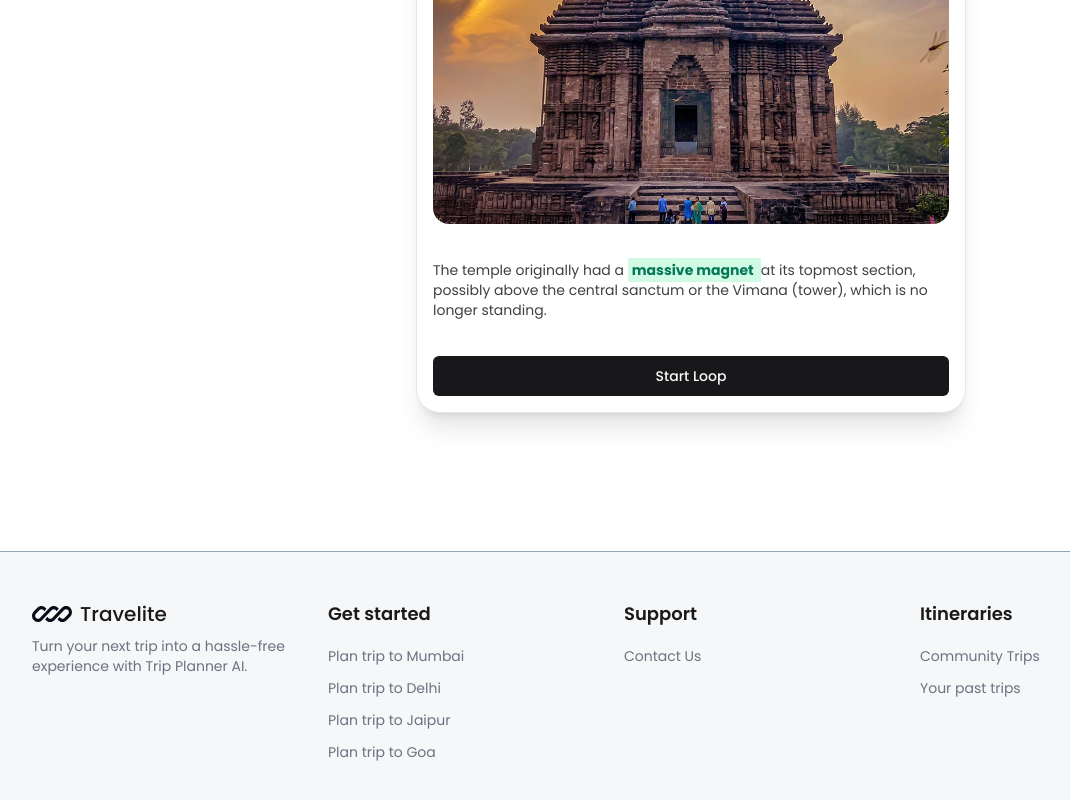
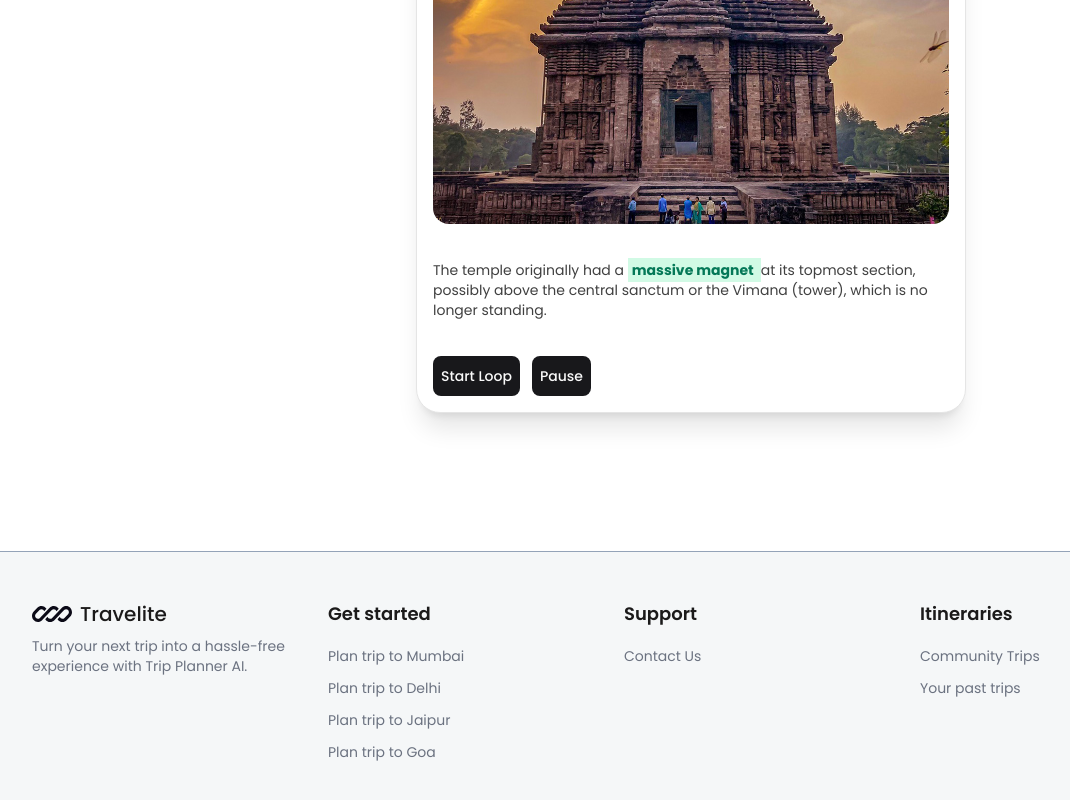
Before and after one commit to Akshansh029/Travelite, a Next.js app: page /guide in a window 1280 px wide. Shown: the part 3043-3843 px from the top of the page, without its empty margins (32-1102 px from the left). Built offline with nearby package versions, Linux system fonts and the light colour scheme; no server answers.

Commit message:
removing .env.local

```diff
--- a/src/app/suggested-trips/page.jsx
+++ b/src/app/suggested-trips/page.jsx
@@ -16,6 +16,7 @@ export default function DarkTripFinder() {
   const [emailAddress, setEmailAddress] = useState("");
   const [suggestedTrips, setSuggestedTrips] = useState([]);
   const [imageUrl, setImageUrl] = useState("/hotel1.png");
+  const [place, setPlace] = useState(null);
 
   // Function to fetch image from Unsplash API
   const fetchImage = async (placeName) => {
@@ -51,12 +52,19 @@ export default function DarkTripFinder() {
     if (isLoaded && isSignedIn && user?.primaryEmailAddress?.emailAddress) {
       const timeoutId = setTimeout(() => {
         setEmailAddress(user.primaryEmailAddress.emailAddress);
-        console.log("Email fetched after 2 seconds: ", user.primaryEmailAddress.emailAddress);
+        console.log(
+          "Email fetched after 2 seconds: ",
+          user.primaryEmailAddress.emailAddress
+        );
       }, 2000);
 
       return () => clearTimeout(timeoutId); // Clean up the timeout
     }
   }, [isLoaded, isSignedIn, user]);
+
+  // useEffect(() => {
+  //   fetchImage(place);
+  // }, [place]);
 
   // Function to search user trips
   const searchUserTrips = async (userEmail) => {
@@ -64,7 +72,10 @@ export default function DarkTripFinder() {
       console.log("Searching trips for user: ", userEmail);
 
       // Create a query to fetch trips where the email matches userEmail
-      const q = query(collection(db, "AITrips"), where("userEmail", "==", userEmail));
+      const q = query(
+        collection(db, "AITrips"),
+        where("userEmail", "==", userEmail)
+      );
 
       // Get the documents that match the query
       const querySnapshot = await getDocs(q);
@@ -87,6 +98,7 @@ export default function DarkTripFinder() {
         const lastTrip = lastDestination.split(",")[0];
 
         fetchSuggestedTrips(lastTrip);
+        setPlace(lastTrip);
       } else {
         console.log("No trips found for user: ", userEmail);
       }
@@ -99,7 +111,9 @@ export default function DarkTripFinder() {
   const fetchSuggestedTrips = async (destination) => {
     try {
       const result = await axios.get(
-        `https://place-recommender.onrender.com/api/cluster?location_name=${encodeURIComponent(destination)}`
+        `https://place-recommender.onrender.com/api/cluster?location_name=${encodeURIComponent(
+          destination
+        )}`
       );
 
       setSuggestedTrips(result.data.cluster); // Set the fetched suggested trips
@@ -128,15 +142,19 @@ export default function DarkTripFinder() {
         <div className="grid grid-cols-1 md:grid-cols-2 lg:grid-cols-3 gap-6">
           {suggestedTrips.slice(0, 3).map((trip, index) => (
             <div key={index}>
-              <Card className="shadow-[1px_1px_6px_2px_rgba(0,_0,_0,_0.1)] hover:shadow-[1px_1px_8px_5px_rgba(0,_0,_0,_0.1)] rounded-xl p-4 flex flex-col gap-5 cursor-pointer w-full  justify-center h-full">
+              <Card className="shadow-[1px_1px_6px_2px_rgba(0,_0,_0,_0.1)] hover:shadow-[1px_1px_8px_5px_rgba(0,_0,_0,_0.1)] rounded-xl p-4 flex flex-col gap-5 cursor-pointer w-full justify-center h-full">
                 <img
                   src={imageUrl}
                   className="aspect-square object-cover rounded-lg max-h-[200px]"
                   alt="Place Image"
                 />
-                <div className="flex-grow mt-2">
-                  <h2 className="font-bold text-xl dark-heading-text">{trip}</h2>
-                  <p className="mt-2 text-sm font-semibold dark-heading-text">⭐ 4.4 Rating</p>
+                <div className="flex-grow mt-2 justify-between h-full">
+                  <h2 className="font-bold text-xl dark-heading-text">
+                    {trip}
+                  </h2>
+                  <p className="mt-2 text-sm font-semibold dark-heading-text">
+                    ⭐ 4.4 Rating
+                  </p>
                 </div>
               </Card>
             </div>
--- a/src/components/Navbar.tsx
+++ b/src/components/Navbar.tsx
@@ -65,6 +65,7 @@ export default function Navbar() {
                   href="/suggested-trips"
                 />
               </UserButton.MenuItems>
+              Sign in
             </UserButton>
           </SignedIn>
         </div>
--- a/src/components/ui/card-stack.tsx
+++ b/src/components/ui/card-stack.tsx
@@ -55,9 +55,26 @@ export const CardStack = ({
     };
   };
 
+  const handlePause = () => {
+    setPlaying(false);
+    if (audioRef.current) {
+      audioRef.current.pause();
+    }
+  };
+
   const handleStart = () => {
     if (!playing) {
       setPlaying(true);
+      if (audioRef.current) {
+        audioRef.current.play();
+      }
+    } else {
+      if (currentIndex < cards.length - 1) {
+        playAudioAndChangeCard();
+      } else {
+        setCurrentIndex(0);
+        playAudioAndChangeCard();
+      }
     }
   };
 
@@ -72,8 +89,12 @@ export const CardStack = ({
           }}
           animate={{
             top: index === currentIndex ? 0 : -CARD_OFFSET,
-            scale: index === currentIndex ? 1 : 1 - (cards.length - index) * SCALE_FACTOR,
-            zIndex: index === currentIndex ? cards.length : cards.length - index,
+            scale:
+              index === currentIndex
+                ? 1
+                : 1 - (cards.length - index) * SCALE_FACTOR,
+            zIndex:
+              index === currentIndex ? cards.length : cards.length - index,
           }}
         >
           <div className="rounded-2xl overflow-hidden">
@@ -86,9 +107,22 @@ export const CardStack = ({
           <div className="font-normal text-sm text-neutral-700 dark:text-neutral-200">
             {card.content}
           </div>
-          <Button variant={"default"} onClick={handleStart}>
-            Start Loop
-          </Button>
+          <div className="flex gap-3">
+            <Button
+              variant={"default"}
+              className=" hover:bg-[#2653c4] rounded-lg p-2"
+              onClick={handleStart}
+            >
+              Start Loop
+            </Button>
+            <Button
+              variant={"default"}
+              className=" hover:bg-[#2653c4] rounded-lg p-2"
+              onClick={handlePause}
+            >
+              Pause
+            </Button>
+          </div>
         </motion.div>
       ))}
       <audio ref={audioRef} />
```
Also changed, not shown: 1 other file (tests, documents, lock files or other folders).
